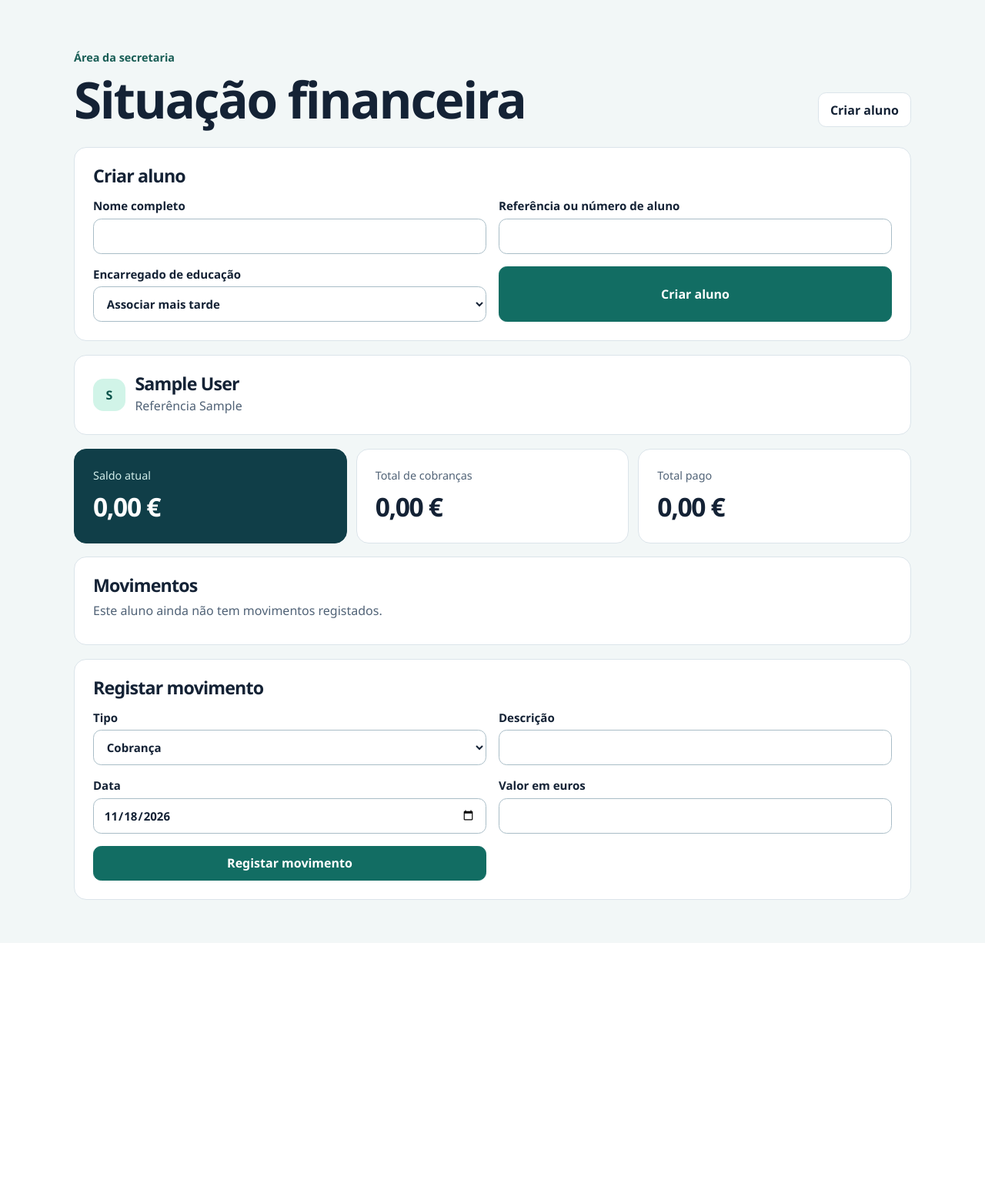
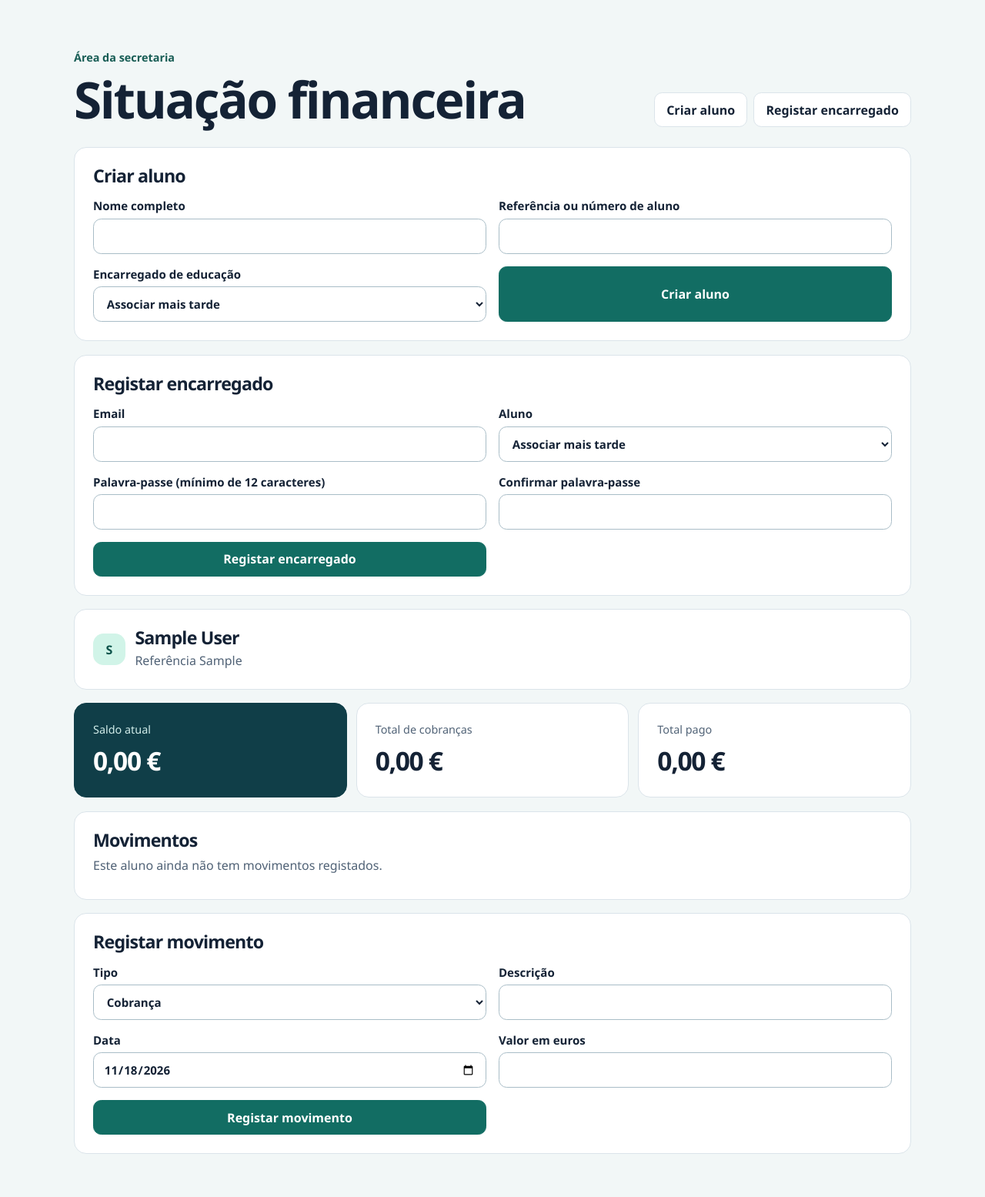
Before and after one commit to bmichelPT/SourcePT, a Flask app: page / in a window 1280 px wide. Shown: the part 71-1626 px from the top of the page at 77% size. Before the commit the page ends 1296 px from the top, so only its background shows below. Run offline with Flask 3, Linux system fonts and the light colour scheme; the visitor is signed in with stand-in values (Sample User, id 1); tables that the repository leaves empty hold one stand-in row (values such as "Sample post"); some libraries are stand-ins or nearby versions.

Commit message:
Add guardian registration to the school office portal

```diff
--- a/app.py
+++ b/app.py
@@ -171,6 +171,55 @@ def portal(account, student_id=None):
     )
 
 
+@app.post("/encarregados")
+@signed_in
+def create_guardian(account):
+    if not account.admin:
+        abort(403)
+
+    form_url = url_for("portal", _anchor="novo-encarregado")
+    email = request.form.get("email", "").strip().lower()
+    password = request.form.get("password", "")
+    local, separator, domain = email.partition("@")
+    if (
+        not separator or not local or not domain or "@" in domain
+        or len(email) > 254 or any(char.isspace() for char in email)
+    ):
+        flash("Indique um endereço de email válido.")
+        return redirect(form_url, code=303)
+    if not 12 <= len(password) <= 256:
+        flash("A palavra-passe deve ter entre 12 e 256 caracteres.")
+        return redirect(form_url, code=303)
+    if password != request.form.get("confirm_password"):
+        flash("As palavras-passe não coincidem.")
+        return redirect(form_url, code=303)
+
+    student = None
+    if request.form.get("student_id"):
+        student_id = request.form.get("student_id", type=int)
+        if student_id is not None and 0 < student_id <= 2147483647:
+            student = db.session.get(Student, student_id)
+        if student is None:
+            flash("Selecione um aluno válido.")
+            return redirect(form_url, code=303)
+
+    guardian = Account(email=email, password_hash=generate_password_hash(password), admin=False)
+    if student is not None:
+        guardian.students.append(student)
+    db.session.add(guardian)
+    try:
+        db.session.commit()
+    except IntegrityError:
+        db.session.rollback()
+        if db.session.scalar(select(Account.id).where(Account.email == email)) is None:
+            raise
+        flash("Já existe uma conta com este email.")
+        return redirect(form_url, code=303)
+
+    flash("Conta de encarregado criada com sucesso.")
+    return redirect(url_for("portal", student_id=student.id if student else None, _anchor="novo-encarregado"), code=303)
+
+
 @app.post("/alunos")
 @signed_in
 def create_student(account):
--- a/static/portal.css
+++ b/static/portal.css
@@ -56,3 +56,4 @@ button,.secondary{min-height:44px;border-radius:.65rem;padding:.65rem .95rem;cur
 @media(max-width:380px){.entry-form{grid-template-columns:1fr}.top-inner .brand{font-size:.9rem}}
 
 .financial{display:grid;gap:1.1rem}
+.office-actions{display:flex;flex-wrap:wrap;gap:.5rem}
--- a/templates/portal.html
+++ b/templates/portal.html
@@ -17,7 +17,10 @@
       <h1>Situação financeira</h1>
     </div>
     {% if account.admin %}
-    <a class="secondary" href="#novo-aluno">Criar aluno</a>
+    <div class="office-actions">
+      <a class="secondary" href="#novo-aluno">Criar aluno</a>
+      <a class="secondary" href="#novo-encarregado">Registar encarregado</a>
+    </div>
     {% elif student %}
     <a class="secondary" href="{{ url_for('portal', student_id=student.id) }}">Atualizar dados</a>
     {% endif %}
@@ -37,6 +40,26 @@
         {% endfor %}
       </select></label>
       <button class="primary" type="submit">Criar aluno</button>
+    </form>
+  </section>
+  <section class="card" id="novo-encarregado">
+    <h2>Registar encarregado</h2>
+    <form class="entry-form" method="post" action="{{ url_for('create_guardian') }}">
+      <input type="hidden" name="csrf" value="{{ csrf }}">
+      <label>Email <input name="email" type="email" autocomplete="off" maxlength="254" required></label>
+      <label>Aluno <select name="student_id">
+        <option value="">Associar mais tarde</option>
+        {% for item in students %}
+        <option value="{{ item.id }}">{{ item.name }} · {{ item.reference }}</option>
+        {% endfor %}
+      </select></label>
+      <label>Palavra-passe (mínimo de 12 caracteres)
+        <input name="password" type="password" autocomplete="new-password" minlength="12" maxlength="256" required>
+      </label>
+      <label>Confirmar palavra-passe
+        <input name="confirm_password" type="password" autocomplete="new-password" minlength="12" maxlength="256" required>
+      </label>
+      <button class="primary" type="submit">Registar encarregado</button>
     </form>
   </section>
   {% endif %}
```
Also changed, not shown: README.md.
